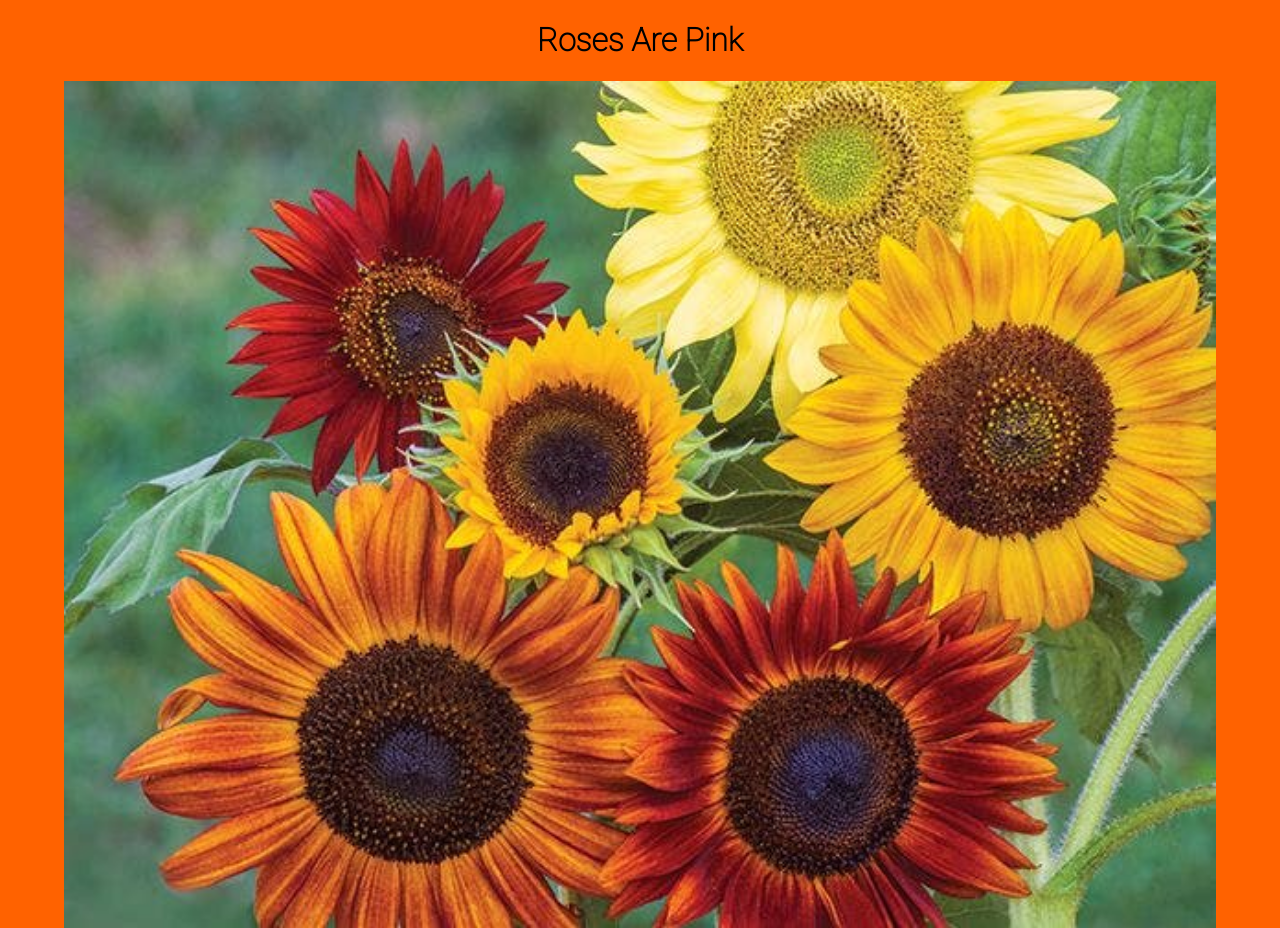
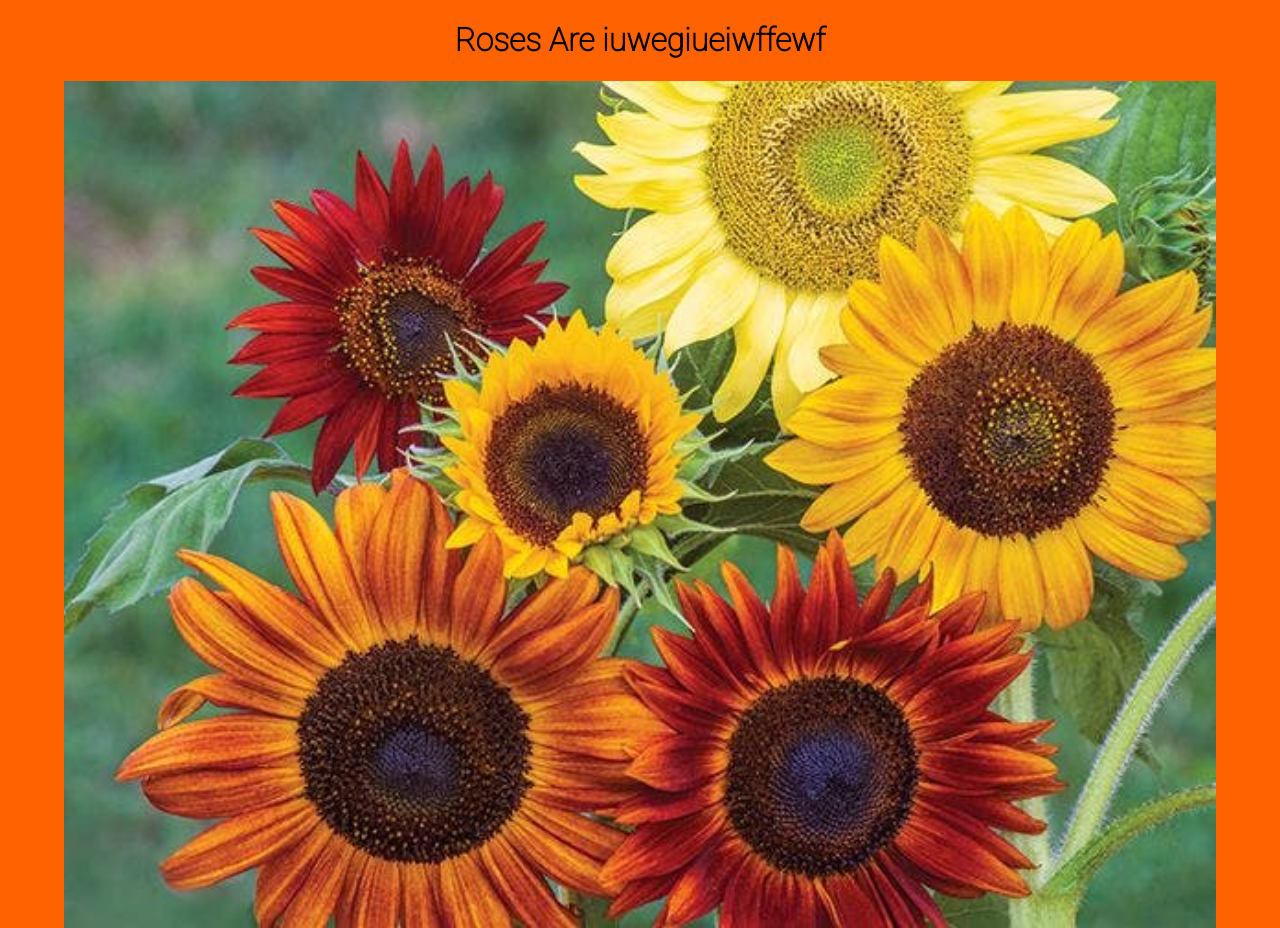
Before and after one commit to jous-c/testy-lab-time, a plain HTML site: page index.html in a window 1280 px wide. Shown: the top 928 px of the page. Drawn offline with Linux system fonts and the light colour scheme.

```diff
--- a/index.html
+++ b/index.html
@@ -7,7 +7,7 @@
     <link rel="stylesheet" href="styles.css" />
   </head>
   <body>
-    <h1 class="page-header">Roses Are Pink</h1>
+    <h1 class="page-header">Roses Are iuwegiueiwffewf</h1>
     <div id="poems" class="container"></div>
     <script src="script.js"></script>
   </body>
```
